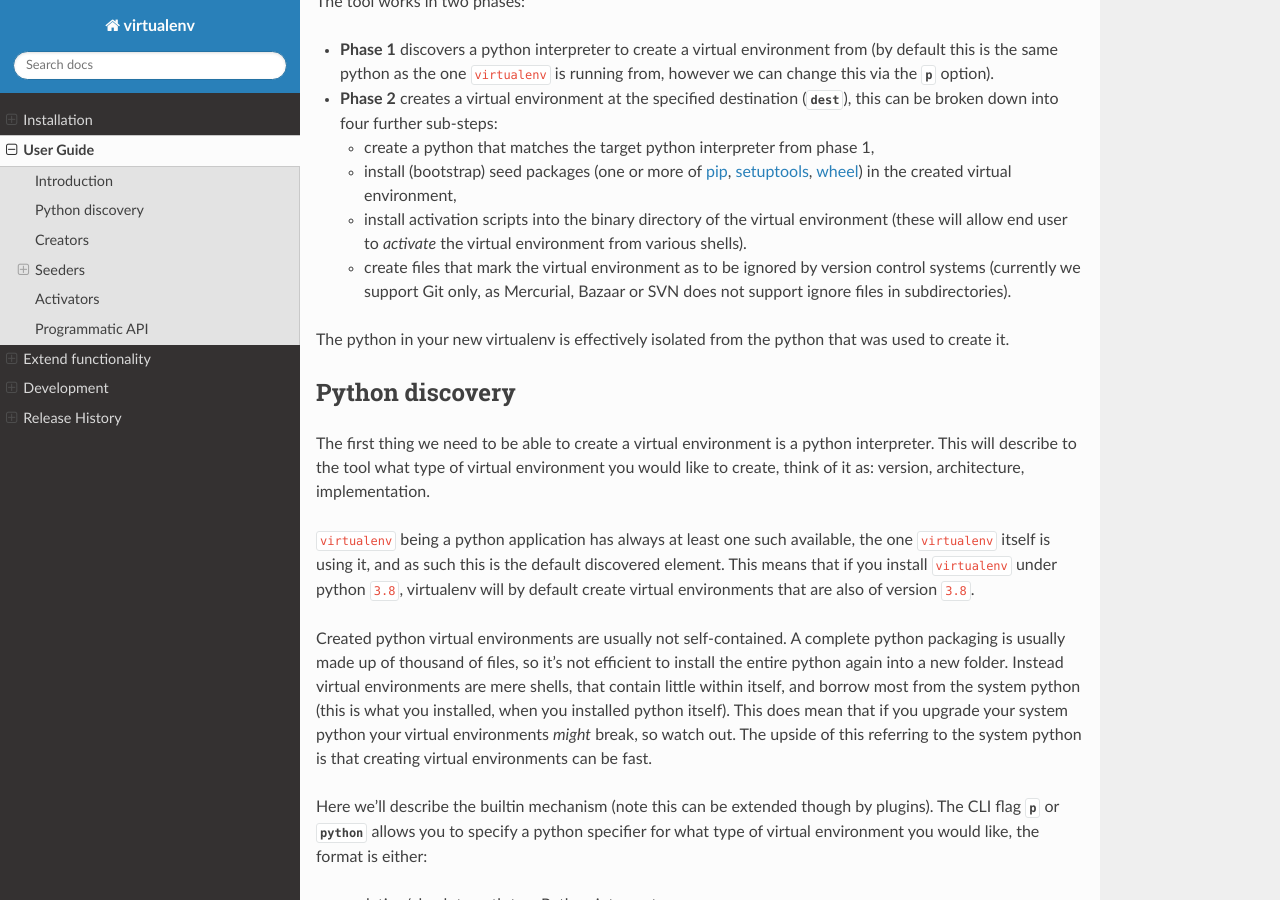
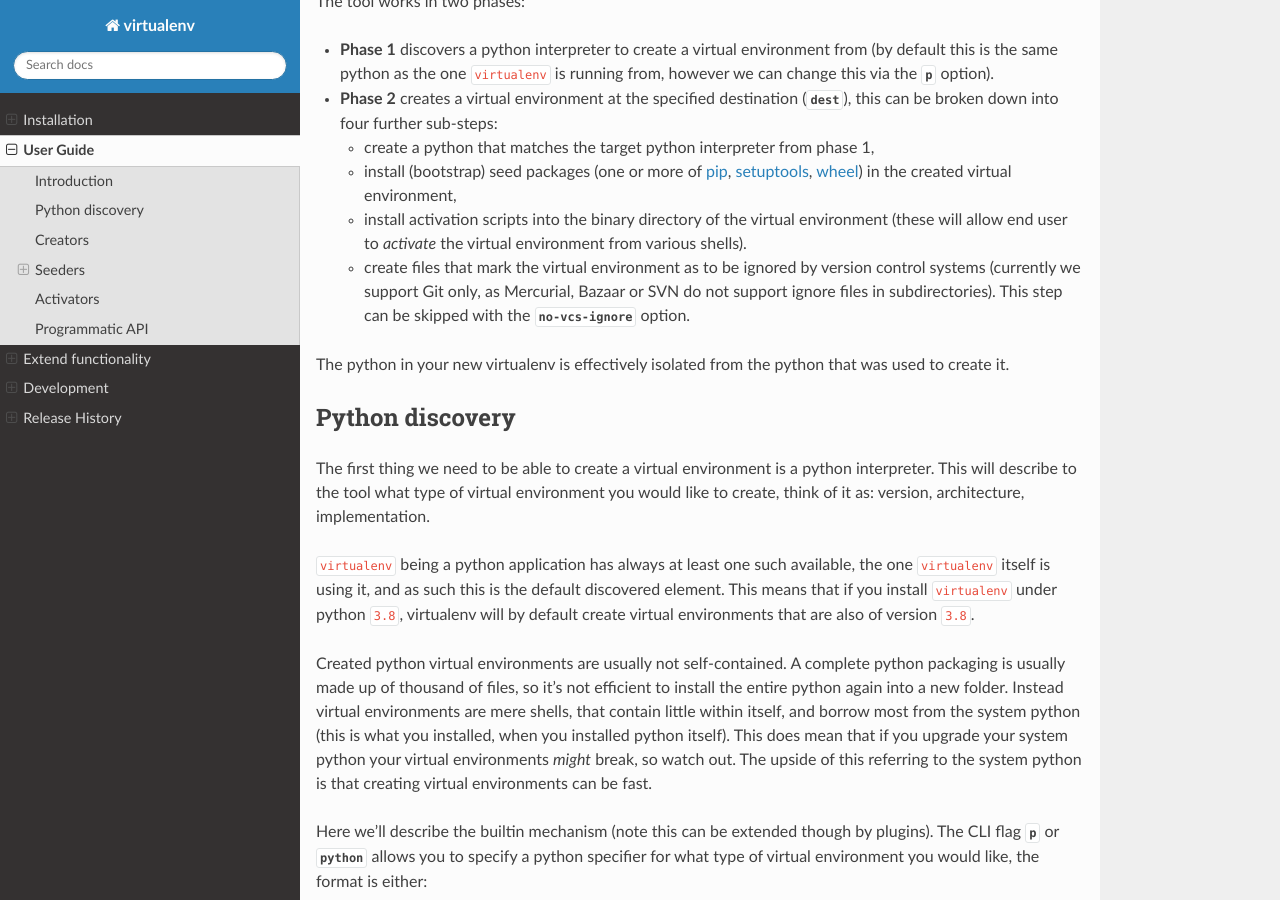
Before and after one commit to pypa/virtualenv, a Sphinx documentation site: the page built from docs/user_guide.rst, in a window 1280 px wide and 900 px high, scrolled down 428 px. Built offline with Sphinx 7.4.7 and the Read the Docs theme 2.0.0, drawn with Linux system fonts in a browser that asks for light colours; pages that are not in the unit, such as notebooks, are missing from menus; the version number could not be read and is left out.

Commit message:
Optionally skip creation of .gitignore in virtualenv directory (#2004)

```diff
--- /dev/null
+++ b/docs/changelog/2003.feature.rst
@@ -0,0 +1 @@
+Optionally skip VCS ignore directive for entire virtualenv directory, using option :option:`no-vcs-ignore`, by default ``False``.
--- a/docs/user_guide.rst
+++ b/docs/user_guide.rst
@@ -27,7 +27,9 @@
   - install activation scripts into the binary directory of the virtual environment (these will allow end user to
     *activate* the virtual environment from various shells).
   - create files that mark the virtual environment as to be ignored by version control systems (currently we support
-    Git only, as Mercurial, Bazaar or SVN does not support ignore files in subdirectories).
+    Git only, as Mercurial, Bazaar or SVN do not support ignore files in subdirectories). This step can be skipped
+    with the :option:`no-vcs-ignore` option.
+
 
 The python in your new virtualenv is effectively isolated from the python that was used to create it.
 
```
Also changed, not shown: 1 other file.
